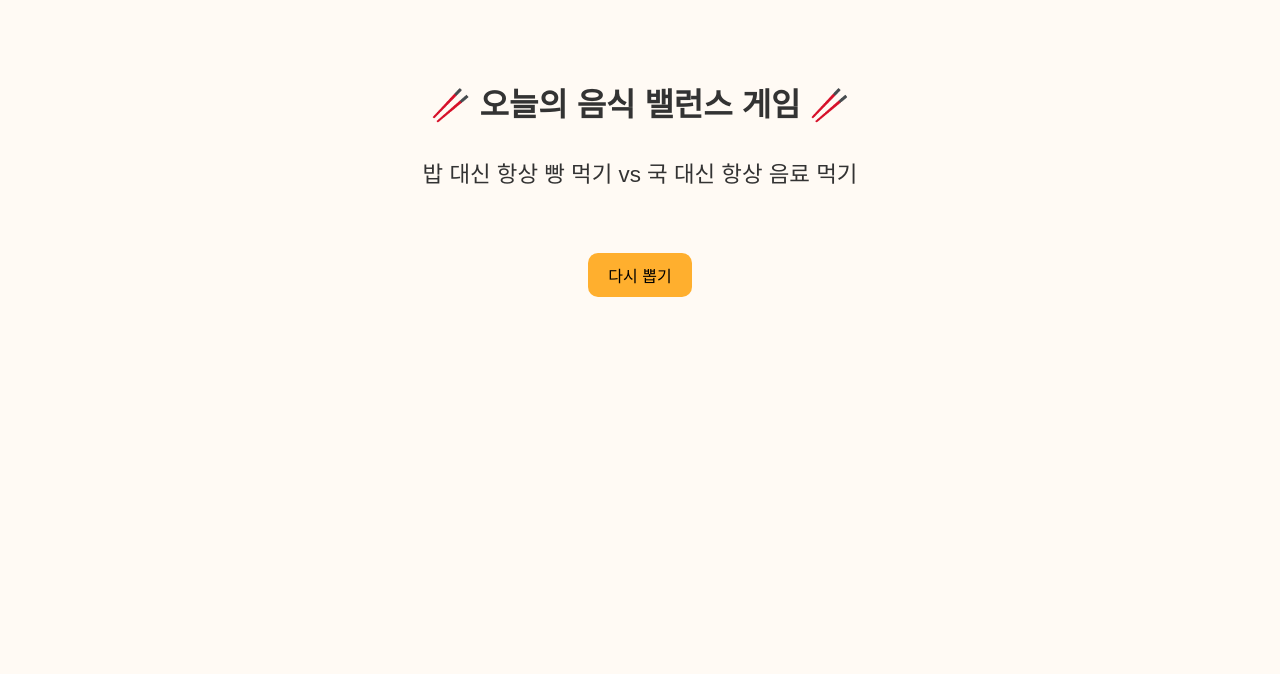
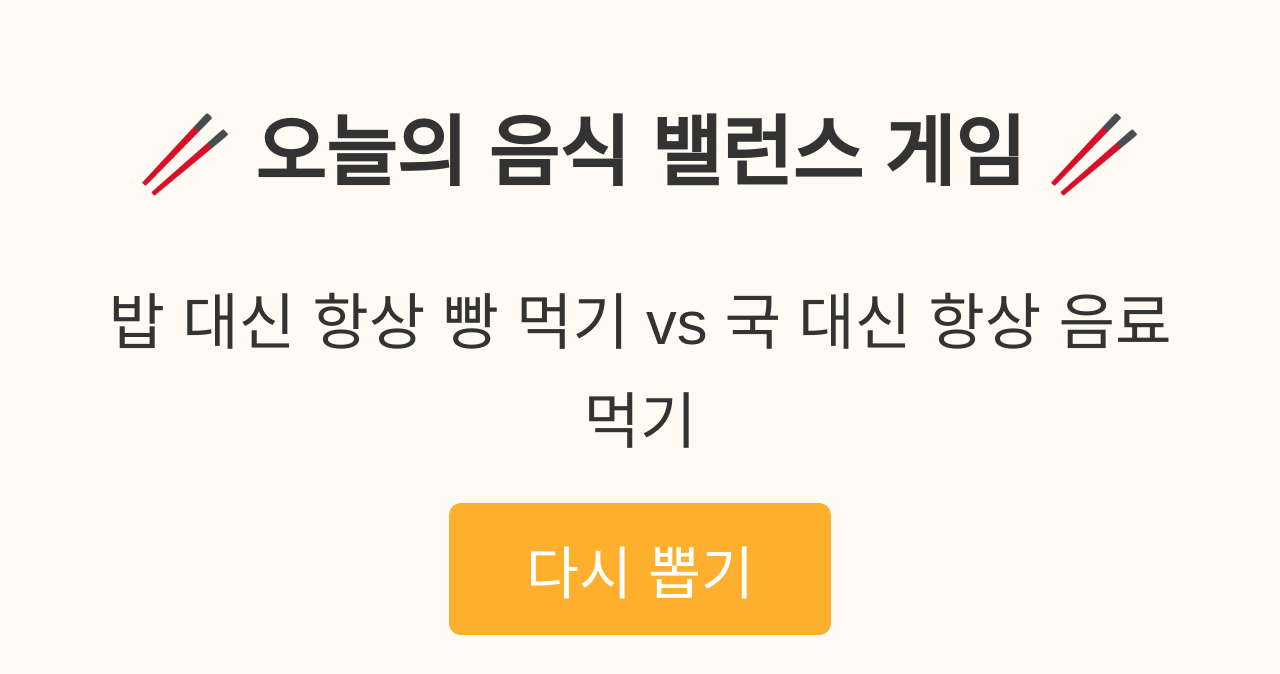
Before and after one commit to TheHyundaiCheonho/Balancegame, a plain HTML site: page index.html in a window 1280 px wide. Drawn offline with Linux system fonts and the light colour scheme.

Commit message:
Update index.html

```diff
--- a/index.html
+++ b/index.html
@@ -1,37 +1,61 @@
 <!DOCTYPE html>
 <html lang="ko">
 <head>
-  <meta charset="UTF-8">
-  <meta name="viewport" content="width=device-width, initial-scale=1.15">
+  <meta charset="UTF-8" />
+  <meta name="viewport" content="width=device-width, initial-scale=1.0" />
   <title>🍽 오늘의 음식 밸런스 게임</title>
   <style>
+    :root {
+      --main-color: #ffaf2e;
+      --hover-color: #ff9300;
+      --bg-color: #fffaf4;
+      --text-color: #333;
+    }
+
     body {
+      margin: 0;
+      padding: 0;
+      background-color: var(--bg-color);
+      color: var(--text-color);
       font-family: 'Arial', sans-serif;
-      background-color: #fffaf4;
-      color: #333;
+      display: flex;
+      flex-direction: column;
+      align-items: center;
+      justify-content: flex-start;
+      min-height: 100vh;
+      padding: 5vh 5vw;
+      box-sizing: border-box;
       text-align: center;
-      padding: 50px;
     }
+
     h1 {
-      font-size: 2rem;
-      margin-bottom: 30px;
+      font-size: 6vw;
+      margin-bottom: 5vh;
+      word-break: keep-all;
     }
+
     #balance {
-      font-size: 1.4rem;
-      margin: 30px 0;
+      font-size: 4.8vw;
+      line-height: 1.6;
+      margin: 4vh 0;
       min-height: 3em;
-      line-height: 1.8;
+      max-width: 90vw;
+      word-break: keep-all;
     }
+
     button {
-      background-color: #ffaf2e;
+      background-color: var(--main-color);
+      color: white;
       border: none;
-      padding: 10px 20px;
-      font-size: 1rem;
-      border-radius: 10px;
+      padding: 3vh 6vw;
+      font-size: 4.5vw;
+      border-radius: 12px;
       cursor: pointer;
+      transition: background-color 0.2s ease-in-out;
     }
+
     button:hover {
-      background-color: #ff9300;
+      background-color: var(--hover-color);
     }
   </style>
 </head>
```
